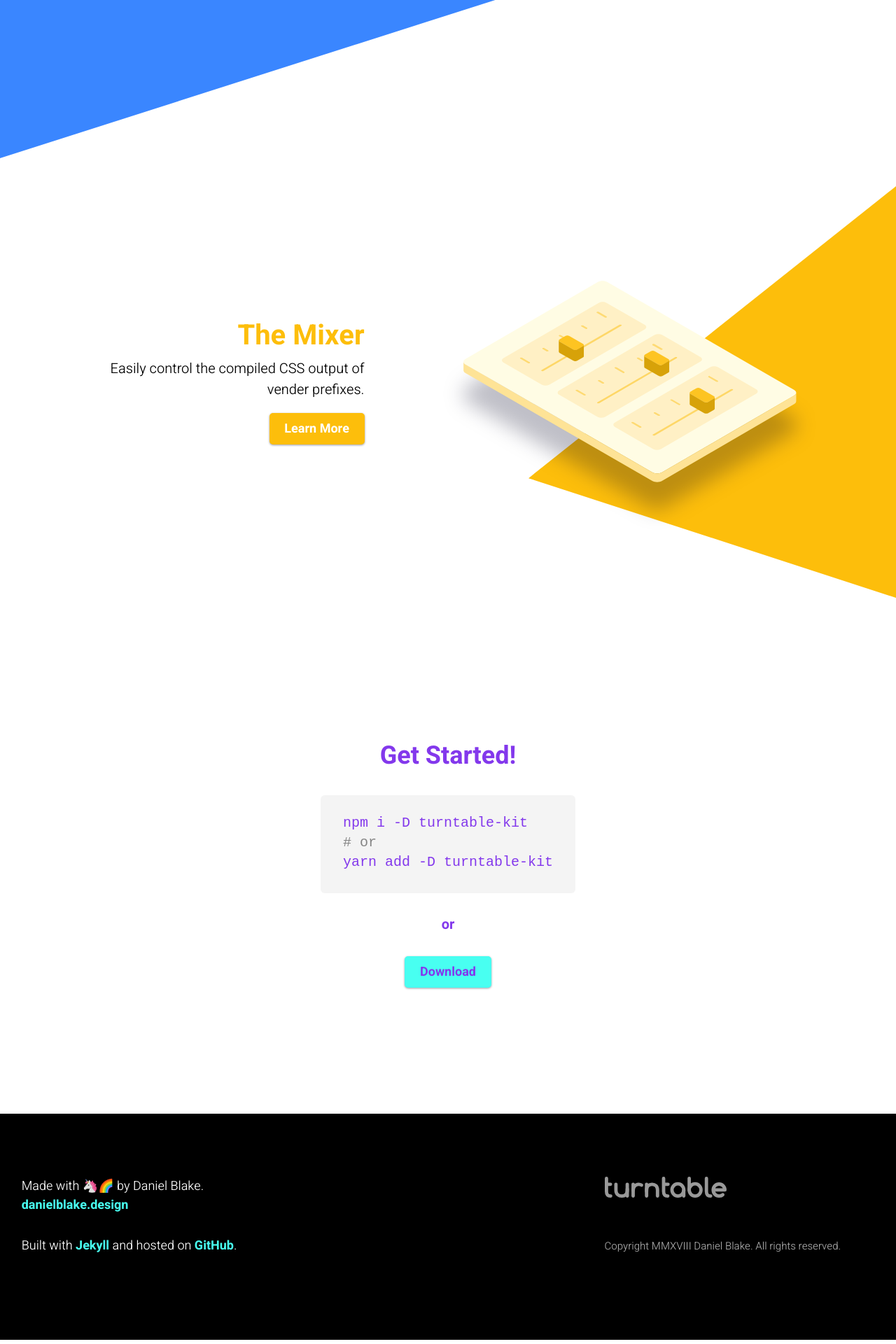
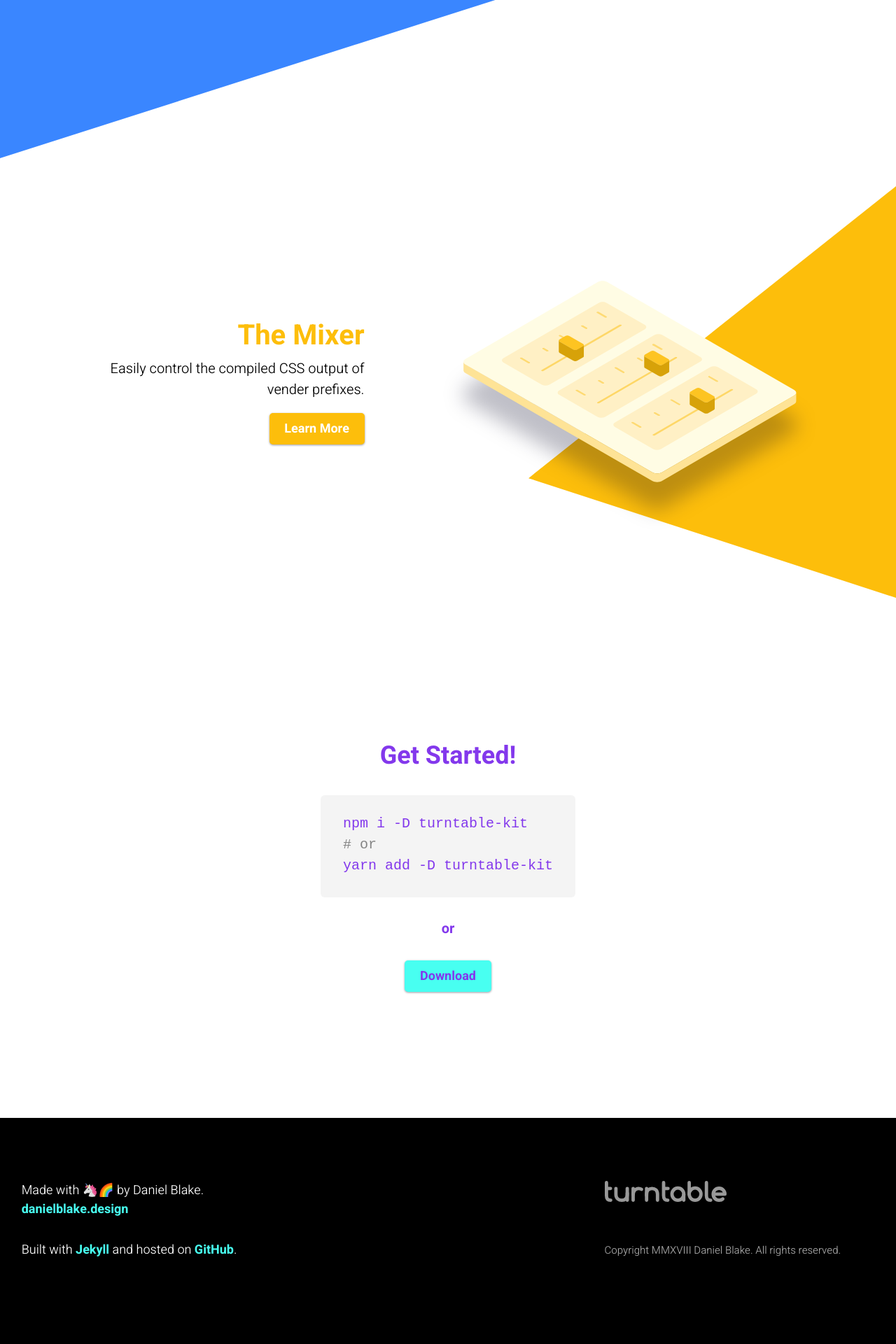
Before and after one commit to dmbdesignpdx/turntable-site, a Jekyll site: the page built from _pages/home.html, in a window 1280 px wide. Shown: the part 2002-3922 px from the top of the page at 70% size. Built offline with Jekyll 4.4.1, drawn with Linux system fonts in a browser that asks for light colours.

Commit message:
housekeeping

```diff
--- a/_includes/critical/site.scss
+++ b/_includes/critical/site.scss
@@ -21,11 +21,11 @@
 	border: 0
 }
 
-h1, h2, h3, h4 {
+h1, h2, h3 {
 	text-align: inherit;
 }
 
-img, svg, input {
+svg, input, [role=img]::before, header::after {
 	display: block
 }
 
@@ -50,7 +50,6 @@
 	background-size: 400% 100%;
 
 	&::before {
-		display: block;
 		padding-top: 60%;
 		content: ""
 	}
@@ -73,7 +72,9 @@
 
 // Nav
 nav {
-	display: flex;
+	@include display(flex);
+	@include align-items(center);
+	@include justify-content(space-between);
 	width: 100%;
 	max-width: 1326px;
 	height: 60px;
@@ -82,8 +83,6 @@
 	left: 0;
 	margin: auto;
 	z-index: 2;
-	align-items: center;
-	justify-content: space-between;
 
 	a {
 		display: table;
@@ -110,7 +109,6 @@
 	position: relative;
 
 	&::after {
-		display: block;
 		height: 570px;
 		z-index: -1;
 		content: "";
@@ -130,6 +128,7 @@
 
 	input {
 		@include appearance(none);
+		@include box-shadow(0 1px 3px ts(0.4));
 		box-sizing: content-box;
 		width: 14em;
 		padding: 0.8em;
@@ -137,7 +136,6 @@
 		border-radius: 5px;
 		background: color(action);
 		margin: 40px auto 0;
-		box-shadow: 0 1px 3px ts(0.4);
 		color: color(primary);
 
 		&:active {
--- a/_pages/home.html
+++ b/_pages/home.html
@@ -74,7 +74,7 @@
 
 	<figure>
 
-	<pre><code>npm i -D turntable-kit&NewLine;<span># or</span>&NewLine;yarn add -D turntable-kit</code></pre>
+		<pre><kbd>npm i -D turntable-kit</kbd>&NewLine;<code><span># or</span></code>&NewLine;<kbd>yarn add -D turntable-kit</kbd></pre>
 
 	</figure>
 
--- a/_sass/_pages/_home.scss
+++ b/_sass/_pages/_home.scss
@@ -246,21 +246,18 @@
 		padding: 14px 20px 18px;
 		margin: 30px auto 0;
 		font: 0.9rem Menlo, Monaco, monospace;
+		line-height: 1.5;
 		border-radius: 6px;
 		background: #F4F4F4;
+		color: color(primary);
 
 		@include phoneLan {
 			padding: 26px 32px 30px;
 			font-size: 1rem
 		}
 
-		code {
-			color: color(primary);
-			line-height: 1.4;
-
-			span {
-				color: #848484
-			}
+		span {
+			color: #848484
 		}
 	}
 
```
